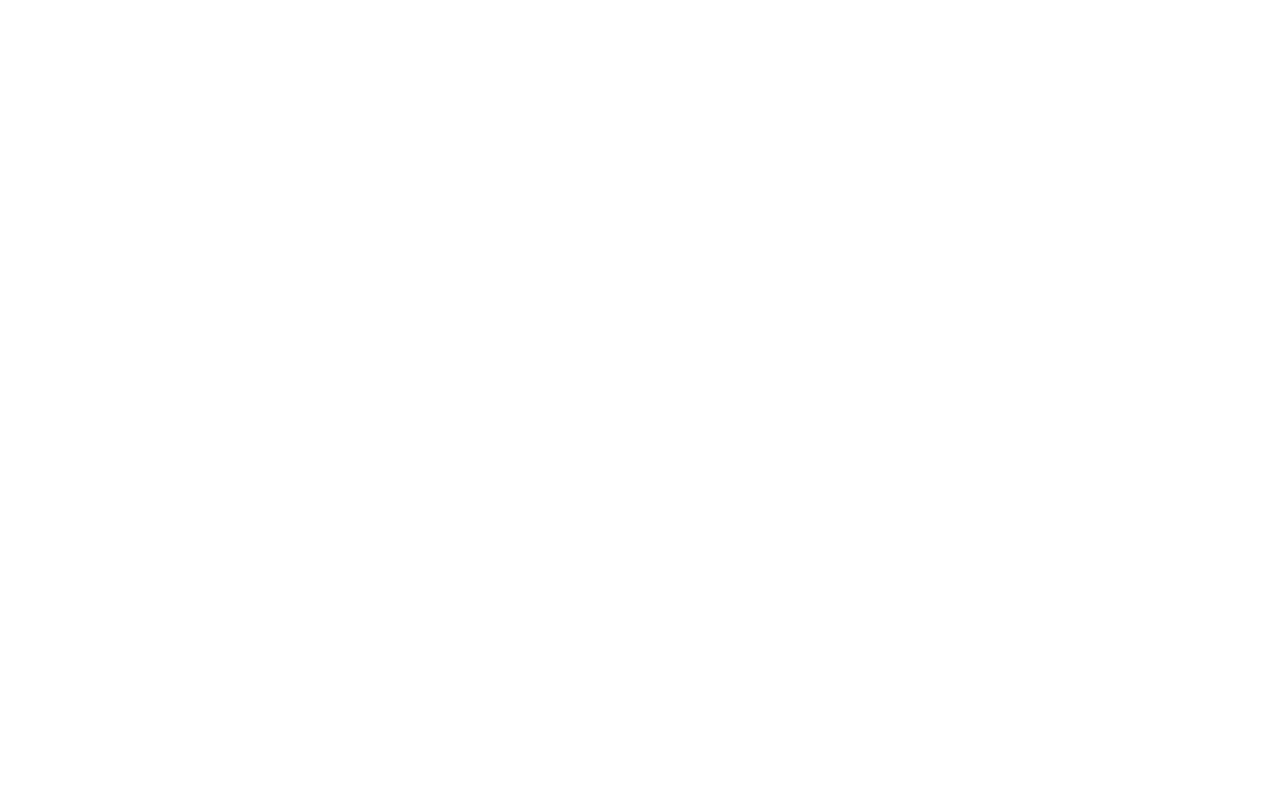
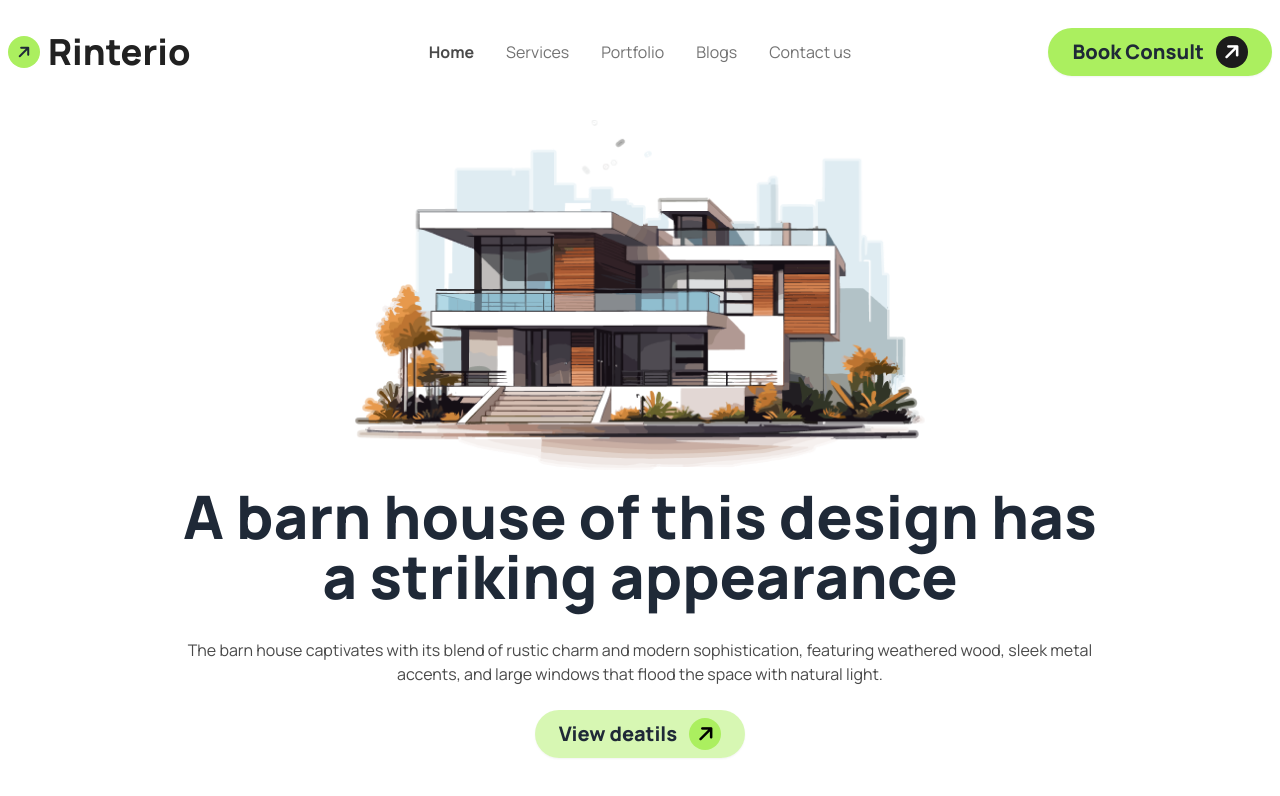
Before and after one commit to hasan-muhid/batch-10-assignment-3-ph, a plain HTML site: page index.html in a window 1280 px wide. Drawn offline with nearby package versions, Linux system fonts and the light colour scheme.

Commit message:
header area done

```diff
--- a/index.html
+++ b/index.html
@@ -1,15 +1,76 @@
 <!DOCTYPE html>
-<html lang="en">
+<html lang="en" data-theme="light">
 <head>
     <meta charset="UTF-8">
     <meta name="viewport" content="width=device-width, initial-scale=1.0">
-    <!-- daisyui and talwind css link -->
+    <link rel="stylesheet" href="style.css">
+    <!-- DaisyUI and Tailwind CSS link -->
     <link href="https://cdn.jsdelivr.net/npm/daisyui@4.12.10/dist/full.min.css" rel="stylesheet" type="text/css" />
     <script src="https://cdn.tailwindcss.com"></script>
+
+    <!-- Manrope font-family -->
+    <link rel="preconnect" href="https://fonts.googleapis.com">
+    <link rel="preconnect" href="https://fonts.gstatic.com" crossorigin>
+    <link href="https://fonts.googleapis.com/css2?family=Manrope:wght@200;300;400;700;800&display=swap" rel="stylesheet">
+
+    <!-- fontasome cdn -->
+    <link rel="stylesheet" href="https://cdnjs.cloudflare.com/ajax/libs/font-awesome/6.6.0/css/all.min.css" integrity="sha512-Kc323vGBEqzTmouAECnVceyQqyqdsSiqLQISBL29aUW4U/M7pSPA/gEUZQqv1cwx4OnYxTxve5UMg5GT6L4JJg==" crossorigin="anonymous" referrerpolicy="no-referrer" />
+
     <title>3rd assignment</title>
-
+    <script>
+        tailwind.config = {
+          theme: {
+            extend: {
+              fontFamily: {
+                "xyz": ["Manrope", "sans-serif"], // Fallback to sans-serif if Manrope fails to load
+              },
+              colors: {
+                clifford: '#da373d',
+              }
+            }
+          }
+        }
+    </script>
 </head>
 <body>
+<header class="container mx-auto">
+  <div class="pt-4">
+    <div class="navbar bg-base-100">
+      <div class="navbar-start">
 
+        <div class="bg-[#ABEF5F] rounded-full w-8 h-8 flex justify-center items-center "><i class="fa-solid fa-arrow-up rotate-45"></i></div> <a class="text-4xl text-[#212121] font-extrabold px-2">Rinterio</a>
+      </div>
+      <div class="navbar-center hidden lg:flex">
+        <ul class="menu menu-horizontal px-1 text-base text-[#737373]">
+          <li class="font-bold text-base text-[#494949]"><a class="hover:bg-[#ABEF5F]">Home</a></li>
+          <li><a class="hover:bg-[#ABEF5F]">Services</a></li>
+          <li><a class="hover:bg-[#ABEF5F]">Portfolio</a></li>
+          <li><a class="hover:bg-[#ABEF5F]">Blogs</a></li>
+          <li><a class="hover:bg-[#ABEF5F]">Contact us</a></li>
+
+        </ul>
+      </div>
+      <div class="navbar-end">
+        <a class=" btn flex items-center justify-center gap-3 bg-[#ABEF5F] rounded-3xl hover:bg-[#ABEF5F] outline-none border-none px-6 text-xl font-extrabold">Book Consult <div class="bg-[#1C1C1C] rounded-full w-8 h-8 flex justify-center items-center "><i class="fa-solid fa-arrow-up rotate-45 text-white"></i></div></a>
+      </div>
+    </div>
+
+    <div class="flex flex-col items-center justify-center pt-8">
+      <img class="w-auto" src="assets/banner.png" alt="">
+      <h1 class=" text-xl lg:text-6xl font-[#212121] font-extrabold text-center w-3/4 pb-8 pt-4">A barn house of this design has a striking appearance</h1>
+      <p class="text-base font-medium text-[#494949] text-center w-3/4 pb-6">The barn house captivates with its blend of rustic charm and modern sophistication, featuring weathered wood, sleek metal accents, and large windows that flood the space with natural light.</p>
+      <div class="pb-6">
+        <a class=" btn flex items-center justify-center gap-3  bg-[#acef5f79] rounded-3xl hover:bg-[#acef5f63] outline-none border-none px-6 text-xl font-extrabold">View deatils <div class="bg-[#ABEF5F] rounded-full w-8 h-8 flex justify-center items-center "><i class="fa-solid fa-arrow-up rotate-45 text-black"></i></div></a>
+      </div>
+    </div>
+  </div>
+
+
+</header>
+<main>
+</main>
+<footer>
+
+</footer>
 </body>
 </html>
--- a/style.css
+++ b/style.css
@@ -0,0 +1,3 @@
+body{
+    font-family: "Manrope", sans-serif;
+}
```
Also changed, not shown: tailwind.config.js (added).
